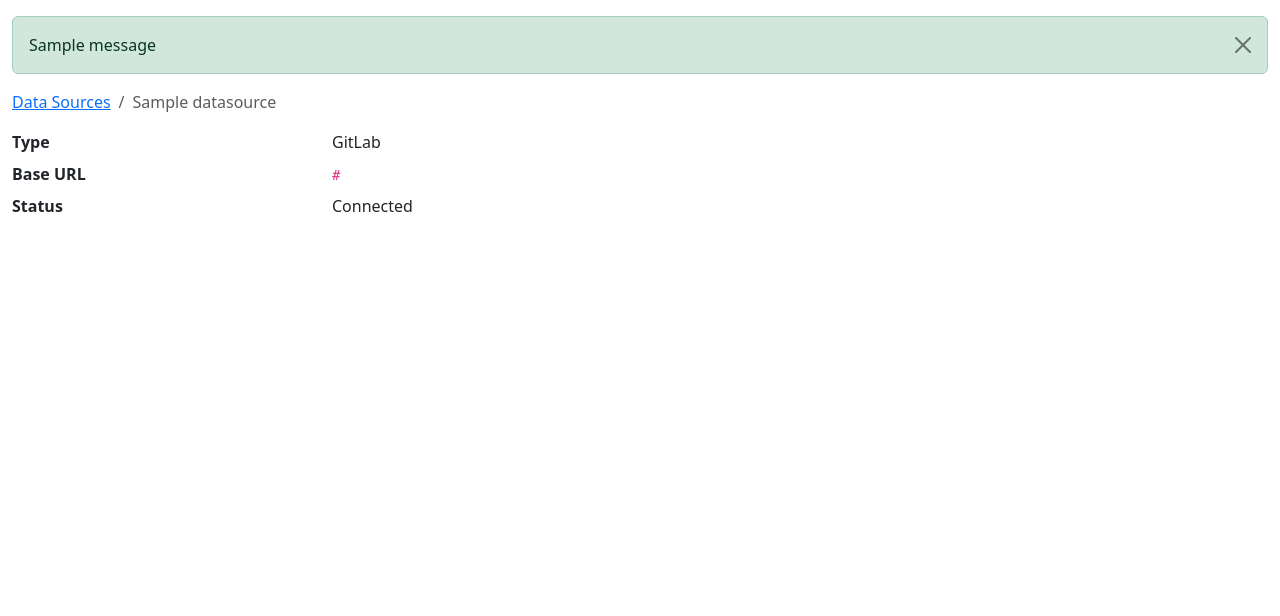
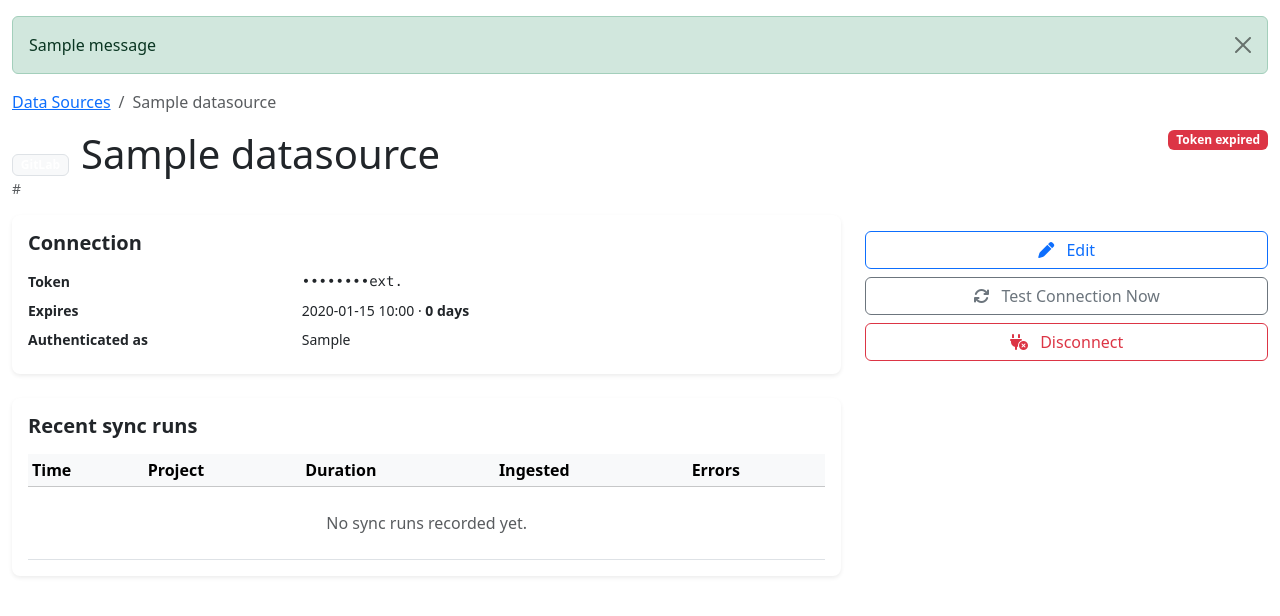
Before and after one commit to FeatureFactory-io/huginn, a Django app: page /datasources/1/ in a window 1280 px wide. Shown: the part 56-672 px from the top of the page. Run offline with Django 5.2, Linux system fonts and the light colour scheme; a user stored in the database is signed in; tables that the repository leaves empty hold one stand-in row (values such as "Sample post"); one stand-in notice (Sample message) is shown; parts of the project's set-up code (start-up, migrations or seed data) failed here and were passed over; some libraries are stand-ins or nearby versions.

Commit message:
feat(datasources): F04 detail + HTMX test-connection partial
- DataSourcesTestConnectionView (POST) updates status and GitLab metadata
- Detail layout from mockup; masked token, expiry, sync log empty state
- HTMX trigger with swap target; partial for success/failure alerts
- VIEW-01..09 integration coverage

Co-authored-by: Cursor <cursoragent@cursor.com>

```diff
--- a/ui/templates/ui/datasources/detail.html
+++ b/ui/templates/ui/datasources/detail.html
@@ -2,14 +2,99 @@
 {% block title %}{{ datasource.name }} · Data Source{% endblock %}
 {% block content %}
 <nav aria-label="breadcrumb">
-  <ol class="breadcrumb">
+  <ol class="breadcrumb small">
     <li class="breadcrumb-item"><a href="{% url 'datasources-list' %}">Data Sources</a></li>
-    <li class="breadcrumb-item active" data-testid="datasource-detail-name">{{ datasource.name }}</li>
+    <li class="breadcrumb-item active" aria-current="page">{{ datasource.name }}</li>
   </ol>
 </nav>
-<dl class="row">
-  <dt class="col-sm-3">Type</dt><dd class="col-sm-9">{{ datasource.get_datasource_type_display }}</dd>
-  <dt class="col-sm-3">Base URL</dt><dd class="col-sm-9"><code>{{ datasource.base_url }}</code></dd>
-  <dt class="col-sm-3">Status</dt><dd class="col-sm-9">{{ datasource.get_status_display }}</dd>
-</dl>
+
+<section class="hg-page-header rounded-2 mb-3 d-flex flex-wrap justify-content-between gap-3">
+  <div>
+    <span class="badge bg-light border text-capitalize me-2" data-testid="ds-type-badge">{{ datasource.get_datasource_type_display }}</span>
+    <h1 class="hg-page-title d-inline" data-testid="ds-name">{{ datasource.name }}</h1>
+    <p class="text-muted mb-0 small">{{ datasource.base_url }}</p>
+  </div>
+  {% with cs=datasource.computed_status %}
+    {% if cs == "connected" %}
+      <span class="badge bg-success align-self-start">Connected</span>
+    {% elif cs == "token_expiring" %}
+      <span class="badge bg-warning text-dark align-self-start">Token expiring</span>
+    {% elif cs == "token_expired" or cs == "connection_error" %}
+      <span class="badge bg-danger align-self-start">
+        {% if cs == "token_expired" %}Token expired{% else %}Connection error{% endif %}
+      </span>
+    {% else %}
+      <span class="badge bg-secondary align-self-start">{{ datasource.get_status_display }}</span>
+    {% endif %}
+  {% endwith %}
+</section>
+
+<div class="row g-4">
+  <div class="col-xl-8">
+    <section class="card border-0 shadow-sm rounded-3 mb-4">
+      <div class="card-body">
+        <h2 class="h5 fw-semibold mb-3">Connection</h2>
+        <dl class="row small mb-0">
+          <dt class="col-sm-4">Token</dt>
+          <dd class="col-sm-8 font-monospace" data-testid="ds-masked-token">{{ datasource.masked_token }}</dd>
+          <dt class="col-sm-4">Expires</dt>
+          <dd class="col-sm-8" data-testid="ds-token-expiry">
+            {% if datasource.token_expires_at %}
+              {{ datasource.token_expires_at|date:"Y-m-d H:i" }}
+              {% if datasource.token_expires_in_days is not None %}
+                · <strong>{{ datasource.token_expires_in_days }} days</strong>
+              {% endif %}
+            {% else %}
+              —
+            {% endif %}
+          </dd>
+          <dt class="col-sm-4">Authenticated as</dt>
+          <dd class="col-sm-8" data-testid="ds-connected-user">{{ datasource.connected_user|default:"—" }}</dd>
+        </dl>
+      </div>
+    </section>
+    <section class="card border-0 shadow-sm rounded-3">
+      <div class="card-body">
+        <h2 class="h5 fw-semibold mb-3">Recent sync runs</h2>
+        <div class="table-responsive">
+          <table class="table table-sm mb-0" data-testid="ds-sync-log">
+            <thead class="table-light">
+              <tr>
+                <th scope="col">Time</th>
+                <th scope="col">Project</th>
+                <th scope="col">Duration</th>
+                <th scope="col">Ingested</th>
+                <th scope="col">Errors</th>
+              </tr>
+            </thead>
+            <tbody>
+              <tr>
+                <td colspan="5" class="text-muted text-center py-4">No sync runs recorded yet.</td>
+              </tr>
+            </tbody>
+          </table>
+        </div>
+      </div>
+    </section>
+  </div>
+  <div class="col-xl-4">
+    <div id="ds-test-result" class="mb-3"></div>
+    <div class="d-grid gap-2">
+      <a class="btn btn-outline-primary" href="{% url 'datasource-edit' pk=datasource.pk %}" data-testid="ds-edit-btn">
+        <i class="fa-solid fa-pen me-2"></i> Edit
+      </a>
+      <button type="button"
+              class="btn btn-outline-secondary"
+              hx-post="{% url 'datasource-test-connection' pk=datasource.pk %}"
+              hx-target="#ds-test-result"
+              hx-swap="innerHTML"
+              data-testid="ds-test-connection-btn">
+        <i class="fa-solid fa-arrows-rotate me-2"></i> Test Connection Now
+      </button>
+      <a class="btn btn-outline-danger" href="{% url 'datasource-delete' pk=datasource.pk %}" data-testid="ds-delete-btn">
+        <i class="fa-solid fa-plug-circle-xmark me-2"></i> Disconnect
+      </a>
+    </div>
+  </div>
+</div>
 {% endblock %}
--- /dev/null
+++ b/ui/templates/ui/datasources/partials/test_connection_result.html
@@ -0,0 +1,5 @@
+{% if ok %}
+  <div class="alert alert-success mb-0" role="status" data-testid="ds-test-connection-result">{{ message }}</div>
+{% else %}
+  <div class="alert alert-danger mb-0" role="alert" data-testid="ds-test-connection-result">{{ message }}</div>
+{% endif %}
--- a/ui/urls.py
+++ b/ui/urls.py
@@ -1,16 +1,17 @@
 """URL patterns for the ui app."""
 
-from django.contrib.auth.views import LogoutView
 from django.urls import include, path
 from django.views.generic import RedirectView
 
 from .views.auth.login_view import LoginScreenView
+from .views.auth.logout_view import LogoutScreenView
 from .views.datasources import (
     DataSourcesCreateView,
     DataSourcesDeleteView,
     DataSourcesDetailView,
     DataSourcesEditView,
     DataSourcesListView,
+    DataSourcesTestConnectionView,
 )
 from .views.health import health_json, welcome
 from .views.projects import (
@@ -30,16 +31,17 @@ urlpatterns = [
         RedirectView.as_view(pattern_name="auth-login"),
         name="auth-login-legacy-root",
     ),
-    path(
-        "accounts/logout/",
-        LogoutView.as_view(next_page="/"),
-        name="auth-logout",
-    ),
+    path("accounts/logout/", LogoutScreenView.as_view(), name="auth-logout"),
     path("welcome/", welcome, name="welcome"),
     path("mockups/", include("ui.urls_mockups")),
     path("datasources/", DataSourcesListView.as_view(), name="datasources-list"),
     path("datasources/create/", DataSourcesCreateView.as_view(), name="datasources-create"),
     path("datasources/<int:pk>/", DataSourcesDetailView.as_view(), name="datasource-detail"),
+    path(
+        "datasources/<int:pk>/test-connection/",
+        DataSourcesTestConnectionView.as_view(),
+        name="datasource-test-connection",
+    ),
     path("datasources/<int:pk>/edit/", DataSourcesEditView.as_view(), name="datasource-edit"),
     path("datasources/<int:pk>/delete/", DataSourcesDeleteView.as_view(), name="datasource-delete"),
     path("projects/", ProjectsListView.as_view(), name="projects-list"),
--- a/ui/views/datasources.py
+++ b/ui/views/datasources.py
@@ -177,6 +177,53 @@ class DataSourcesDetailView(View):
 
 
 @method_decorator(login_required, name="dispatch")
+class DataSourcesTestConnectionView(View):
+    """HTMX endpoint — POST-only GitLab probe."""
+
+    http_method_names = ["post"]
+    template_name = "ui/datasources/partials/test_connection_result.html"
+
+    def post(self, request: HttpRequest, pk: int) -> HttpResponse:
+        ds = get_object_or_404(DataSource.objects.all(), pk=pk)
+        if ds.datasource_type != DataSource.Type.GITLAB:
+            return render(
+                request,
+                self.template_name,
+                {"ok": False, "message": "Test connection is only available for GitLab data sources."},
+            )
+        svc = DataSourcesService()
+        try:
+            meta = svc.test_gitlab_connection(base_url=ds.base_url, token=ds.encrypted_token_ciphertext)
+            username = (meta.get("username") or meta.get("name") or "").strip() or "unknown"
+            count = meta.get("visible_project_count")
+            count_str = "?" if count is None else str(count)
+            ds.connected_user = username[:255]
+            ds.visible_project_count = count
+            ds.status = DataSource.Status.CONNECTED
+            ds.last_error_message = ""
+            ds.save(
+                update_fields=[
+                    "connected_user",
+                    "visible_project_count",
+                    "status",
+                    "last_error_message",
+                    "updated_at",
+                ]
+            )
+            msg = f"Connected as {username} — your token can see {count_str} projects"
+            return render(request, self.template_name, {"ok": True, "message": msg})
+        except (ConnectionError, ValueError, OSError):
+            ds.status = DataSource.Status.CONNECTION_ERROR
+            ds.last_error_message = "Test connection failed."
+            ds.save(update_fields=["status", "last_error_message", "updated_at"])
+            return render(
+                request,
+                self.template_name,
+                {"ok": False, "message": "Unable to reach GitLab or token is invalid."},
+            )
+
+
+@method_decorator(login_required, name="dispatch")
 class DataSourcesEditView(View):
     template_name = "ui/datasources/edit.html"
 
```
Also changed, not shown: tests/integration/test_datasources_view.py (+132 -7 lines).
